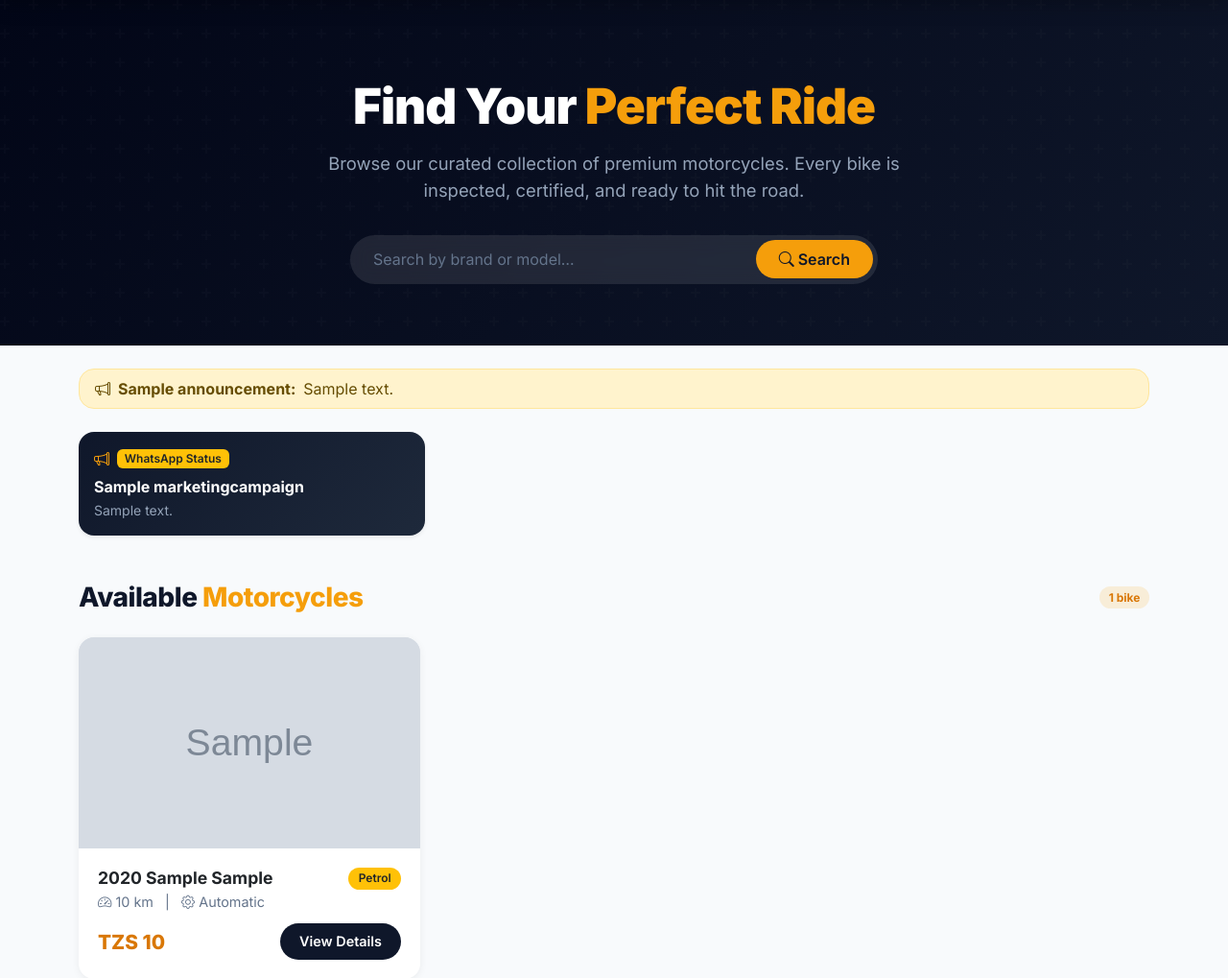
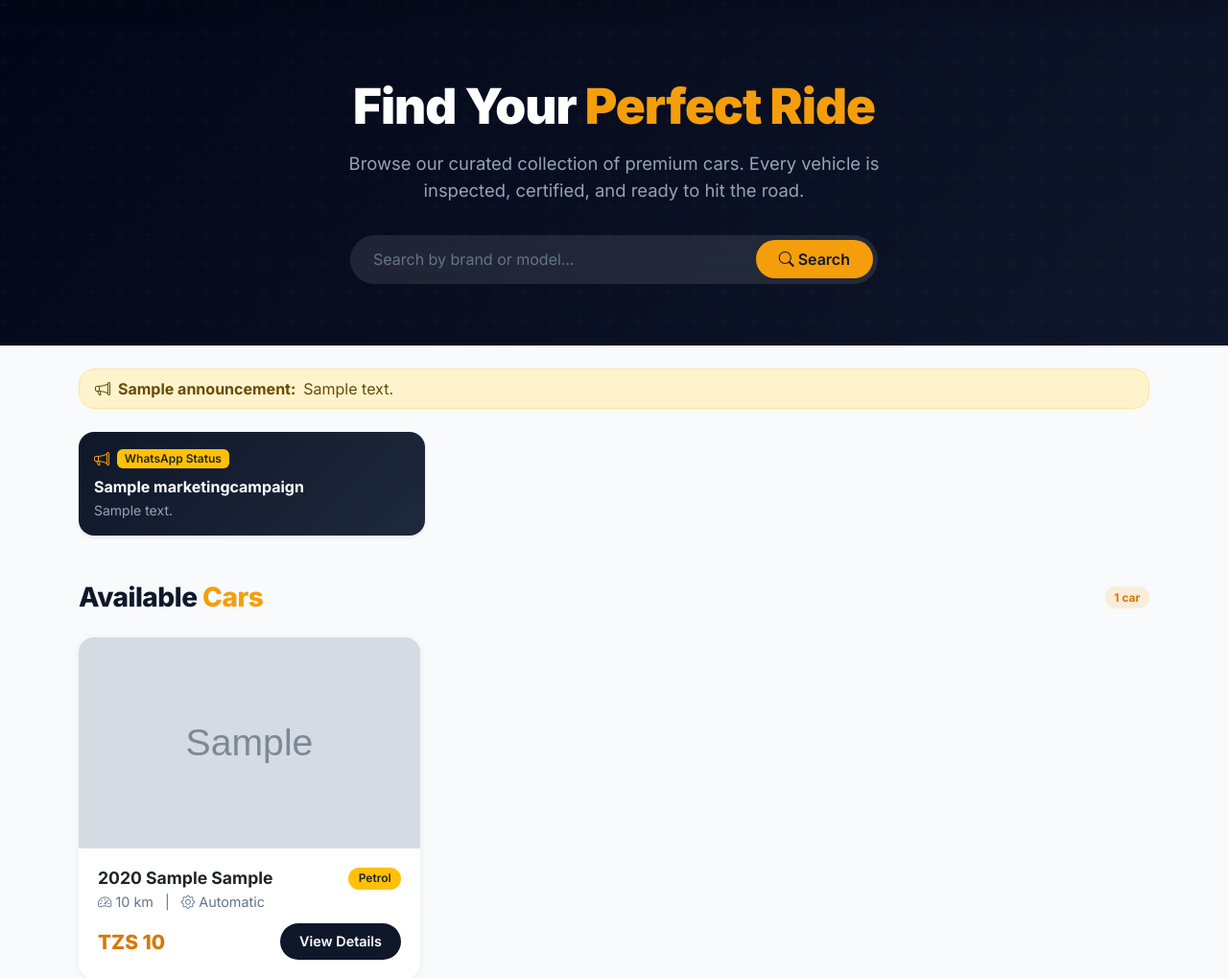
Before and after one commit to mohamed-sinani/CarRetail-crm-system, a Django app: page / in a window 1280 px wide. Shown: the part 68-1087 px from the top of the page at 96% size. Run offline with Django 5.2, Linux system fonts and the light colour scheme; tables that the repository leaves empty hold one stand-in row (values such as "Sample post"); grey boxes marked "Sample" are stand-in pictures.

Commit message:
Update home page: motorcycles to cars

```diff
--- a/public/templates/public/home.html
+++ b/public/templates/public/home.html
@@ -1,12 +1,12 @@
 {% extends 'public/base_public.html' %}
 {% load static %}
-{% block title %}MotoRetail – Premium Motorcycles for Sale{% endblock %}
+{% block title %}MotoRetail – Premium Cars for Sale{% endblock %}
 {% block content %}
 
 <section class="hero">
     <div class="container">
         <h1>Find Your <span>Perfect Ride</span></h1>
-        <p>Browse our curated collection of premium motorcycles. Every bike is inspected, certified, and ready to hit the road.</p>
+        <p>Browse our curated collection of premium cars. Every vehicle is inspected, certified, and ready to hit the road.</p>
         <form class="search-box" method="get">
             <input type="search" name="q" placeholder="Search by brand or model…" value="{{ query }}">
             <button type="submit"><i class="bi bi-search me-1"></i>Search</button>
@@ -52,12 +52,12 @@
         {% if query %}
             <div class="d-flex align-items-center justify-content-between mb-4">
                 <h2 class="section-title mb-0">Results for "<span>{{ query }}</span>"</h2>
-                <span class="stat-badge">{{ vehicle_count }} bike{{ vehicle_count|pluralize }}</span>
+                <span class="stat-badge">{{ vehicle_count }} car{{ vehicle_count|pluralize }}</span>
             </div>
         {% else %}
             <div class="d-flex align-items-center justify-content-between mb-4">
-                <h2 class="section-title mb-0">Available <span>Motorcycles</span></h2>
-                <span class="stat-badge">{{ vehicle_count }} bike{{ vehicle_count|pluralize }}</span>
+                <h2 class="section-title mb-0">Available <span>Cars</span></h2>
+                <span class="stat-badge">{{ vehicle_count }} car{{ vehicle_count|pluralize }}</span>
             </div>
         {% endif %}
 
@@ -97,7 +97,7 @@
 
             {% if remaining %}
                 <div class="d-flex align-items-center justify-content-between mt-5 mb-4">
-                    <h2 class="section-title mb-0">More <span>Bikes</span></h2>
+                    <h2 class="section-title mb-0">More <span>Cars</span></h2>
                 </div>
                 <div class="row g-4">
                     {% for vehicle in remaining %}
@@ -134,8 +134,8 @@
             {% endif %}
         {% else %}
             <div class="text-center py-5">
-                <i class="bi bi-bicycle" style="font-size:4rem;color:#94a3b8;"></i>
-                <h4 class="mt-3 text-muted">{% if query %}No motorcycles found matching "{{ query }}"{% else %}No motorcycles available right now{% endif %}</h4>
+                <i class="bi bi-car-front" style="font-size:4rem;color:#94a3b8;"></i>
+                <h4 class="mt-3 text-muted">{% if query %}No cars found matching "{{ query }}"{% else %}No cars available right now{% endif %}</h4>
                 <p class="text-muted">{% if query %}Try a different search term{% else %}Check back soon for new inventory{% endif %}</p>
                 {% if query %}
                     <a href="{% url 'public_home' %}" class="btn btn-dark rounded-pill px-4 mt-2">Clear Search</a>
```
